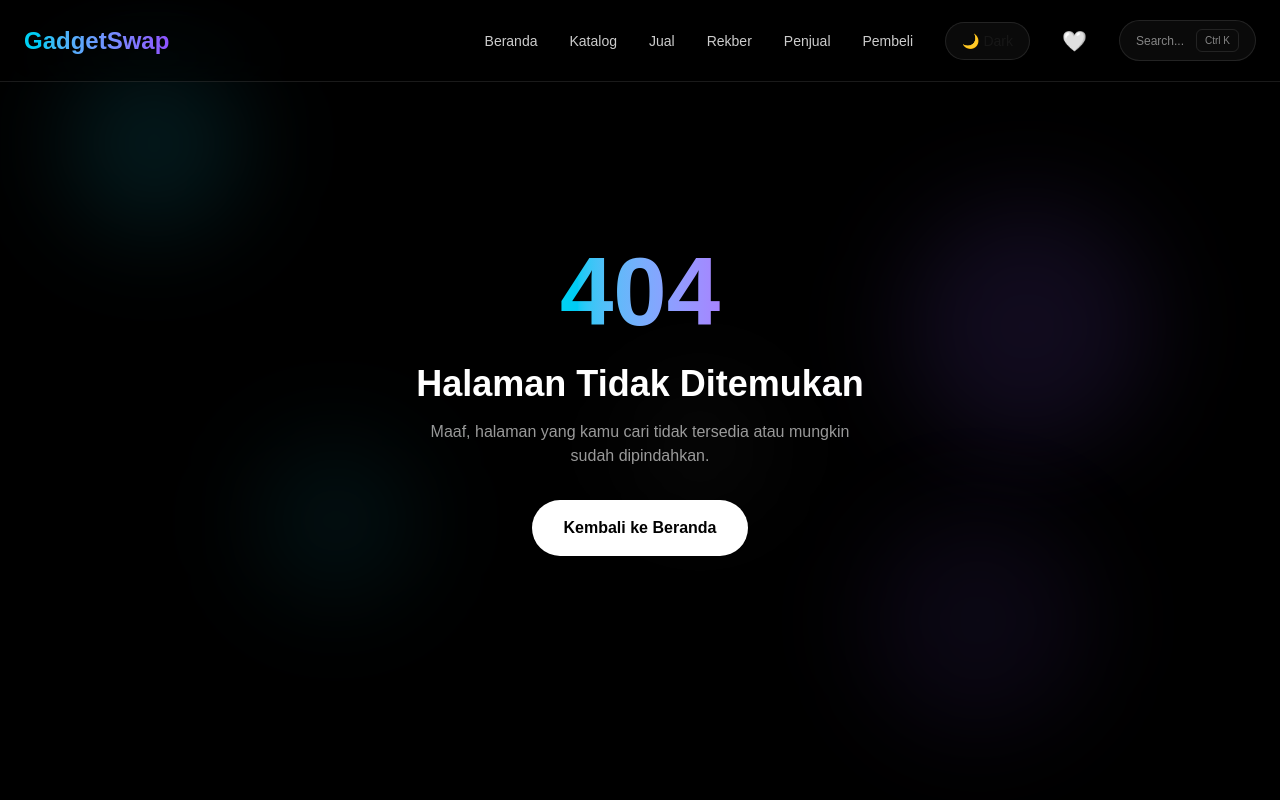
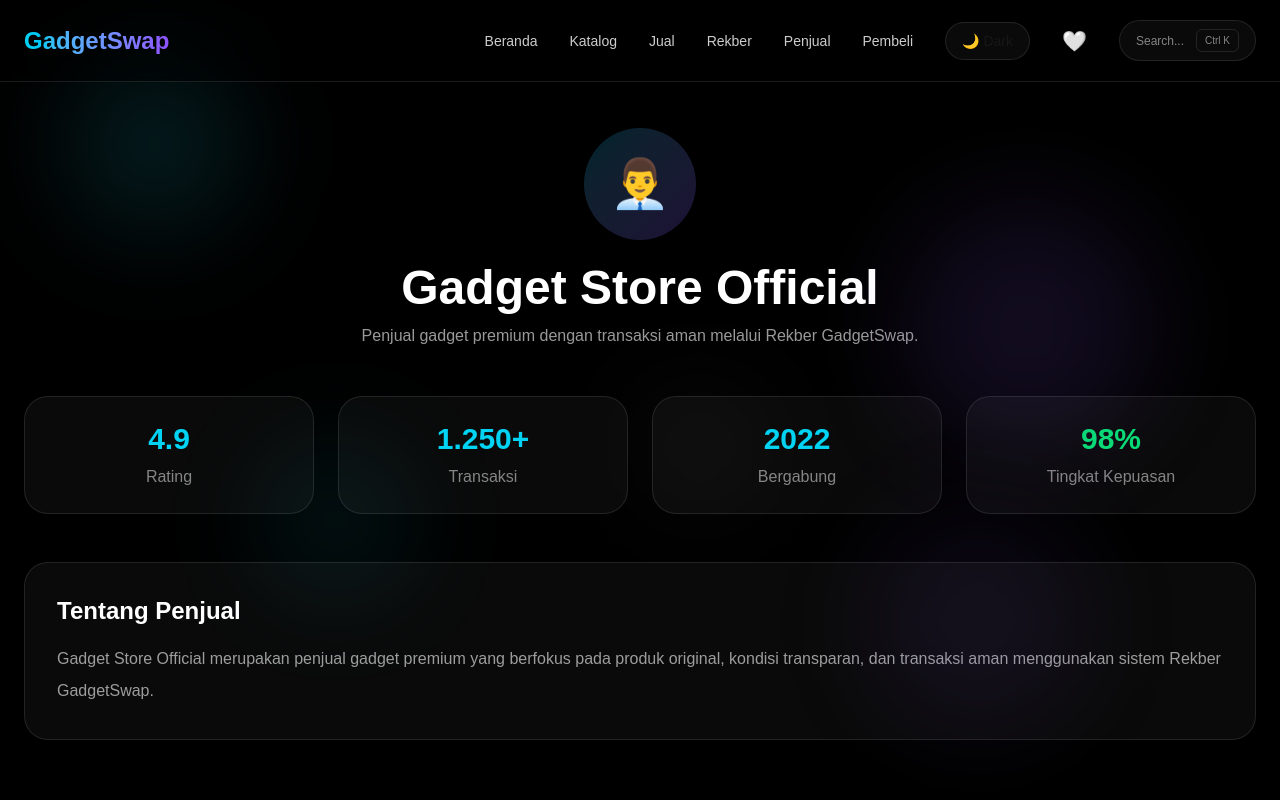
Before and after one commit to Rexlicky/gadgetswap, a Next.js app: page /seller/profile in a window 1280 px wide. Before the commit this address had no page. Shown: the top 800 px of the page. Built offline with nearby package versions, Linux system fonts and the light colour scheme.

Commit message:
feat: add seller profile page

```diff
--- a/src/app/layout.js
+++ b/src/app/layout.js
@@ -49,7 +49,7 @@ export default function RootLayout({ children }) {
       className={`${geistSans.variable} ${geistMono.variable} h-full antialiased`}
     >
       <body className="min-h-full bg-black text-white">
-        <WishlistProvider>
+      <WishlistProvider>
         <Navbar />
 
         <FloatingParticles />
@@ -62,7 +62,7 @@ export default function RootLayout({ children }) {
 
         <Footer />
 
-        </WishlistProvider>
+      </WishlistProvider>
       </body>
     </html>
   );
--- /dev/null
+++ b/src/app/seller/profile/page.js
@@ -0,0 +1,59 @@
+export const metadata = {
+  title: "Profil Penjual",
+};
+
+export default function SellerProfilePage() {
+  return (
+    <main className="page-transition min-h-screen bg-black px-6 py-32 text-white">
+      <div className="mx-auto max-w-7xl">
+        {/* Header */}
+        <div className="flex flex-col items-center text-center">
+          <div className="flex h-28 w-28 items-center justify-center rounded-full bg-gradient-to-br from-cyan-500/20 to-violet-500/20 text-5xl">
+            👨‍💼
+          </div>
+
+          <h1 className="mt-6 text-5xl font-bold">Gadget Store Official</h1>
+
+          <p className="mt-3 text-white/60">
+            Penjual gadget premium dengan transaksi aman melalui Rekber
+            GadgetSwap.
+          </p>
+        </div>
+
+        {/* Statistik */}
+        <div className="mt-12 grid gap-6 md:grid-cols-4">
+          <div className="rounded-3xl border border-white/10 bg-white/[0.04] p-6 text-center">
+            <h2 className="text-3xl font-bold text-cyan-400">4.9</h2>
+            <p className="mt-2 text-white/50">Rating</p>
+          </div>
+
+          <div className="rounded-3xl border border-white/10 bg-white/[0.04] p-6 text-center">
+            <h2 className="text-3xl font-bold text-cyan-400">1.250+</h2>
+            <p className="mt-2 text-white/50">Transaksi</p>
+          </div>
+
+          <div className="rounded-3xl border border-white/10 bg-white/[0.04] p-6 text-center">
+            <h2 className="text-3xl font-bold text-cyan-400">2022</h2>
+            <p className="mt-2 text-white/50">Bergabung</p>
+          </div>
+
+          <div className="rounded-3xl border border-white/10 bg-white/[0.04] p-6 text-center">
+            <h2 className="text-3xl font-bold text-green-400">98%</h2>
+            <p className="mt-2 text-white/50">Tingkat Kepuasan</p>
+          </div>
+        </div>
+
+        {/* Tentang */}
+        <section className="mt-12 rounded-3xl border border-white/10 bg-white/[0.04] p-8">
+          <h2 className="text-2xl font-bold">Tentang Penjual</h2>
+
+          <p className="mt-4 leading-8 text-white/60">
+            Gadget Store Official merupakan penjual gadget premium yang berfokus
+            pada produk original, kondisi transparan, dan transaksi aman
+            menggunakan sistem Rekber GadgetSwap.
+          </p>
+        </section>
+      </div>
+    </main>
+  );
+}
--- a/src/components/product/SellerCard.jsx
+++ b/src/components/product/SellerCard.jsx
@@ -1,3 +1,5 @@
+import Link from "next/link";
+
 export default function SellerCard() {
   return (
     <div className="mt-10 rounded-3xl border border-white/10 bg-white/[0.04] p-6 backdrop-blur-xl">
@@ -57,22 +59,25 @@ export default function SellerCard() {
         </div>
       </div>
 
-      <button
+      <Link
+        href="/seller/profile"
         className="
     mt-6
+    block
     w-full
     rounded-2xl
     border
     border-cyan-400/20
     bg-cyan-500/10
     py-3
+    text-center
     text-cyan-300
     transition
     hover:bg-cyan-500/20
   "
       >
         Lihat Profil Penjual
-      </button>
+      </Link>
     </div>
   );
 }
```
Lines whose indentation alone changed are shown as unchanged.
